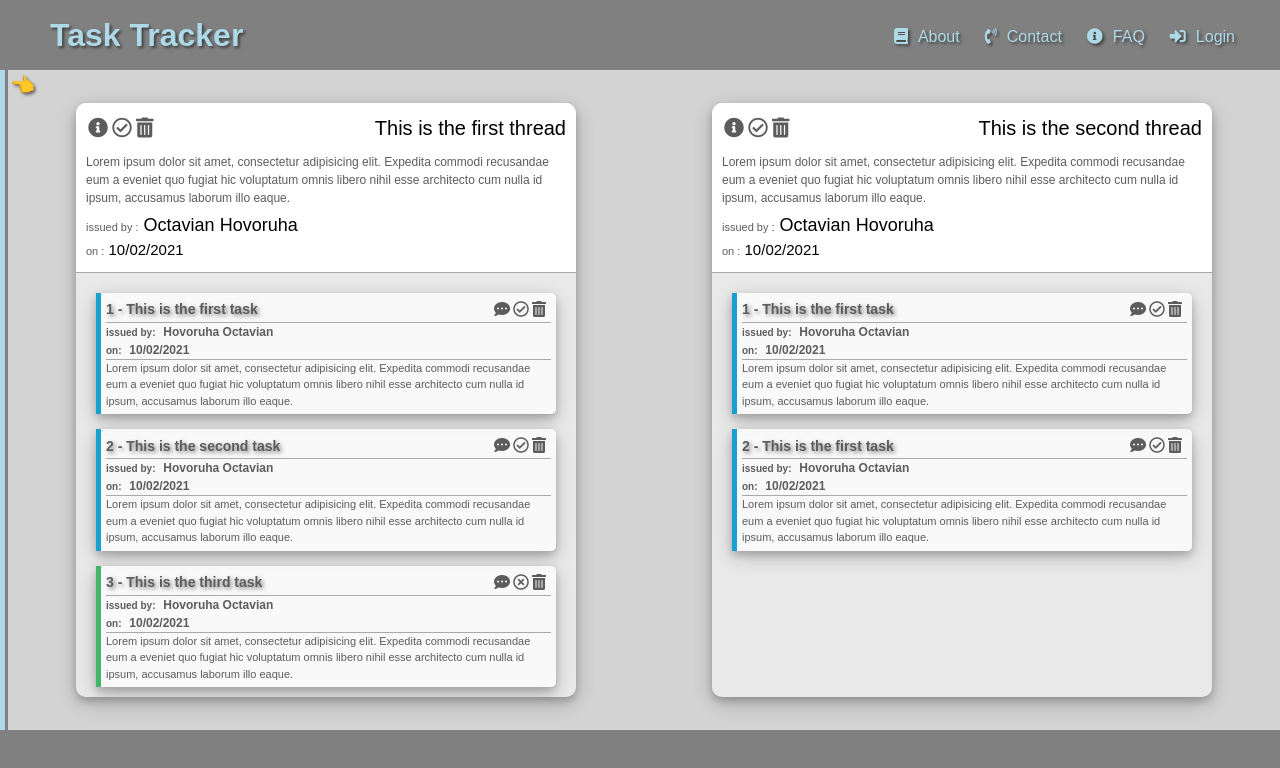
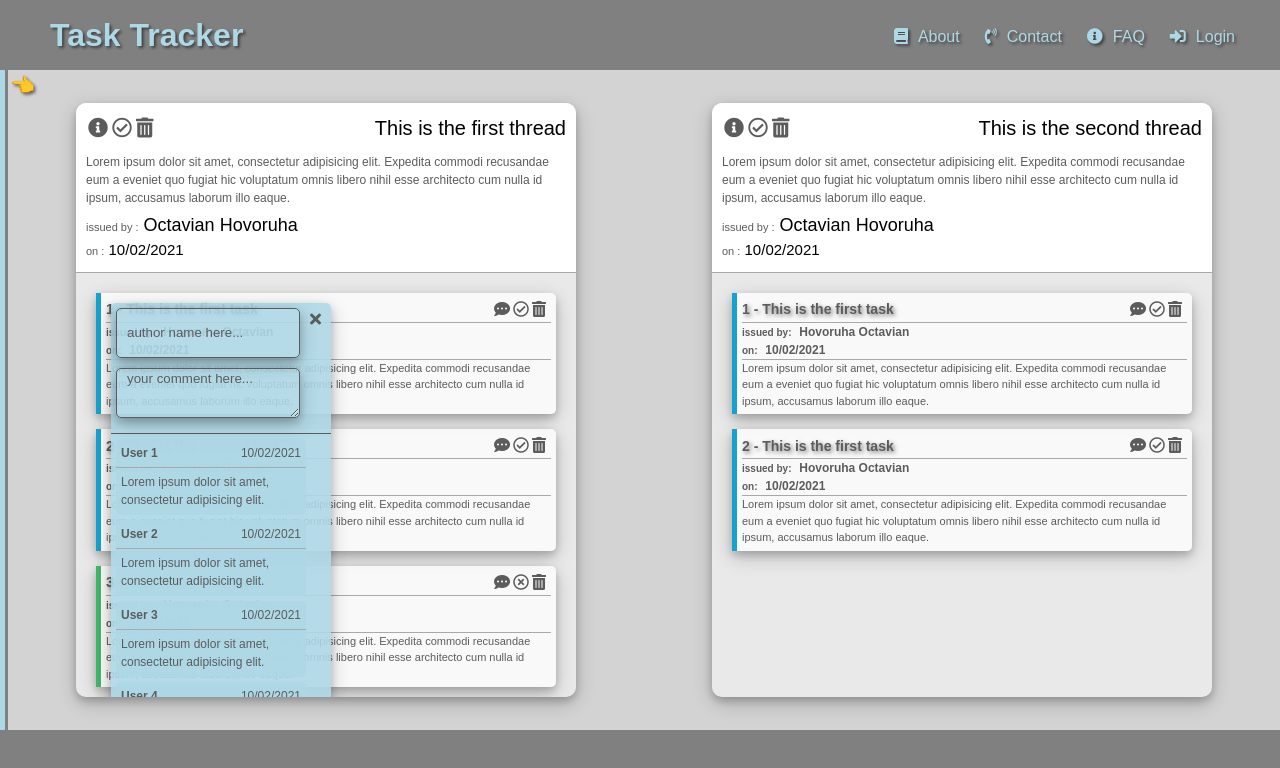
Before and after one commit to hovoruha/random-Vue-projects, a Vue app in the folder vue-project-one/: page / in a window 1280 px wide. Both pictures are taken after a click on the element 500 px from the left and 309 px from the top of the page. Shown: the top 768 px of the page. Built offline with nearby package versions, Linux system fonts and the light colour scheme.

Commit message:
implemented task chat section...

```diff
--- a/vue-project-one/public/main.css
+++ b/vue-project-one/public/main.css
@@ -8,6 +8,7 @@
   box-shadow: 0 4px 8px 0 rgba(0, 0, 0, 0.2), 0 6px 20px 0 rgba(0, 0, 0, 0.2);
   border-radius: 5px;
   padding-left: 10px;
+  margin-bottom: 10px;
   outline: none;
 }
 .input::placeholder {
@@ -30,6 +31,7 @@
   box-shadow: 0 4px 8px 0 rgba(0, 0, 0, 0.2), 0 6px 20px 0 rgba(0, 0, 0, 0.2);
   border-radius: 5px;
   padding-left: 10px;
+  margin-bottom: 10px;
   outline: none;
 }
 .input-primary::placeholder {
@@ -52,6 +54,7 @@
   box-shadow: 0 4px 8px 0 rgba(0, 0, 0, 0.2), 0 6px 20px 0 rgba(0, 0, 0, 0.2);
   border-radius: 5px;
   padding-left: 10px;
+  margin-bottom: 10px;
   outline: none;
 }
 .input-danger::placeholder {
@@ -74,6 +77,7 @@
   box-shadow: 0 4px 8px 0 rgba(0, 0, 0, 0.2), 0 6px 20px 0 rgba(0, 0, 0, 0.2);
   border-radius: 5px;
   padding-left: 10px;
+  margin-bottom: 10px;
   outline: none;
 }
 .input-warning::placeholder {
@@ -96,6 +100,7 @@
   box-shadow: 0 4px 8px 0 rgba(0, 0, 0, 0.2), 0 6px 20px 0 rgba(0, 0, 0, 0.2);
   border-radius: 5px;
   padding-left: 10px;
+  margin-bottom: 10px;
   outline: none;
 }
 .input-valid::placeholder {
@@ -118,6 +123,7 @@
   box-shadow: 0 4px 8px 0 rgba(0, 0, 0, 0.2), 0 6px 20px 0 rgba(0, 0, 0, 0.2);
   border-radius: 5px;
   padding-left: 10px;
+  margin-bottom: 10px;
   outline: none;
 }
 .input-disable::placeholder {
@@ -382,7 +388,7 @@
   position: absolute;
   top: 0;
   left: 0;
-  z-index: 1;
+  z-index: 2;
   width: 100%;
   height: 100%;
   padding: 40px;
@@ -404,7 +410,7 @@
   position: absolute;
   top: 0;
   left: 0;
-  z-index: 1;
+  z-index: 2;
   width: 100%;
   height: 100%;
   padding: 40px;
@@ -415,6 +421,84 @@
   text-align: center;
   color: #5c5c5c;
   margin-bottom: 50px;
+}
+
+.container-col {
+  width: 220px;
+  height: 440px;
+  background-color: rgba(173, 216, 230, 0.9);
+  border-radius: 5px;
+  box-shadow: 0 4px 8px 0 rgba(0, 0, 0, 0.2), 0 6px 20px 0 rgba(0, 0, 0, 0.2);
+  overflow: hidden;
+}
+.container-col-header {
+  display: flex;
+  flex-direction: row;
+  align-items: flex-start;
+  justify-content: space-between;
+  flex-wrap: nowrap;
+  width: 100%;
+  padding: 5px;
+  border-bottom: 1px solid #5c5c5c;
+}
+.container-col-header .close-icon {
+  padding: 0 5px 0 10px;
+}
+.container-col-header .close-icon:hover {
+  cursor: pointer;
+  color: #fc8194;
+}
+.container-col-body {
+  width: 100%;
+  height: 280px;
+  padding: 5px;
+  font-size: 12px;
+  color: #5c5c5c;
+  overflow-y: auto;
+}
+.container-col-footer {
+  width: 100%;
+  padding: 5px;
+  border-top: 1px solid #5c5c5c;
+}
+
+.container-row {
+  width: 190px;
+  min-height: 76px;
+  background-color: rgba(173, 216, 230, 0.9);
+  border-radius: 5px;
+  box-shadow: 0 4px 8px 0 rgba(0, 0, 0, 0.2), 0 6px 20px 0 rgba(0, 0, 0, 0.2);
+  margin-bottom: 5px;
+  box-shadow: none;
+}
+.container-row-header {
+  display: flex;
+  flex-direction: row;
+  align-items: flex-start;
+  justify-content: space-between;
+  flex-wrap: nowrap;
+  width: 100%;
+  padding: 5px;
+  border-bottom: 1px solid darkgray;
+}
+.container-row-header .close-icon {
+  padding: 0 5px 0 10px;
+}
+.container-row-header .close-icon:hover {
+  cursor: pointer;
+  color: #fc8194;
+}
+.container-row-body {
+  width: 100%;
+  padding: 5px;
+  font-size: 12px;
+  color: #5c5c5c;
+  overflow: auto;
+}
+.container-row-footer {
+  width: 100%;
+  padding: 5px;
+  border-top: 1px solid #5c5c5c;
 }
 
 .wrapper {
@@ -626,7 +710,7 @@
   cursor: pointer;
 }
 .app-showcase-item-header-title-menu span:first-child:hover i {
-  color: #41b668;
+  color: #18a1cf;
   transition: color 0.3s ease;
 }
 .app-showcase-item-header-title-menu span:last-child:hover i {
@@ -634,7 +718,7 @@
   transition: color 0.3s ease;
 }
 .app-showcase-item-header-title-menu span:nth-child(2):hover i {
-  color: #18a1cf;
+  color: #41b668;
   transition: color 0.3s ease;
 }
 .app-showcase-item-header-description {
--- /dev/null
+++ b/vue-project-one/src/components/BaseChatSection.vue
@@ -0,0 +1,64 @@
+<template>
+  <div class="container-col">
+    <div class="container-col-header">
+      <div>
+        <input
+          id="chatAuthor"
+          class="input"
+          type="text"
+          placeholder="author name here..."
+          @input="$emit('chat-author', $event.target.value)"
+        />
+        <textarea
+          class="input"
+          placeholder="your comment here..."
+          @keypress.enter="$emit('test-event', $event.target)"
+        ></textarea>
+      </div>
+      <div class="close-icon" @click="$emit('close-chat')">
+        <i class="fas fa-times"></i>
+      </div>
+    </div>
+    <div class="container-col-body">
+      <chat-section-comment :contents="chatContents" />
+    </div>
+    <!-- <div class="container-col-footer"></div> -->
+  </div>
+</template>
+
+<script>
+import ChatSectionComment from "./ChatSectionComment";
+
+export default {
+  name: "BaseChatSection",
+
+  components: {
+    ChatSectionComment,
+  },
+
+  props: {
+    chatContents: Array,
+  },
+
+  emits: ["close-chat", "test-event", "chat-author"],
+
+  data() {
+    return {};
+  },
+
+  methods: {},
+};
+</script>
+
+<style scoped>
+.container-col {
+  position: absolute;
+  top: 10px;
+  left: 10px;
+  z-index: 1;
+}
+
+textarea {
+  resize: vertical;
+}
+</style>
--- /dev/null
+++ b/vue-project-one/src/components/ChatSectionComment.vue
@@ -0,0 +1,25 @@
+<template>
+  <div class="container-row" v-for="item in contents" :key="item">
+    <div class="container-row-header">
+      <span>{{ item.author }}</span>
+      <span>{{ item.date }}</span>
+    </div>
+    <div class="container-row-body">{{ item.comment }}</div>
+  </div>
+</template>
+
+<script>
+export default {
+  name: "ChatSectionComment",
+
+  props: {
+    contents: Array,
+  },
+};
+</script>
+
+<style scoped>
+.container-row-header span:first-child {
+  font-weight: bold;
+}
+</style>
--- a/vue-project-one/src/components/ShowcaseTaskItem.vue
+++ b/vue-project-one/src/components/ShowcaseTaskItem.vue
@@ -5,10 +5,19 @@
     class="task-item item-primary"
     :class="item.complete ? 'item-valid' : ''"
   >
+    <base-chat-section
+      v-if="item.chatState"
+      :chatContents="item.comments"
+      @close-chat="closeChat(item)"
+      @chat-author="setChatAuthor"
+      @test-event="uploadComment"
+    />
     <div class="task-item-header">
       <div class="task-item-header-title">{{ item.id }} - {{ item.title }}</div>
       <div class="task-item-header-menu">
-        <span><i class="fas fa-comment-dots"></i></span>
+        <span @click="openChat(item, i)"
+          ><i class="fas fa-comment-dots"></i
+        ></span>
         <span @click="$emit('complete-task', i)"
           ><i
             :class="
@@ -32,21 +41,85 @@
 </template>
 
 <script>
+import { mapGetters } from "vuex";
+import BaseChatSection from "./BaseChatSection";
+
 export default {
   name: "ShowcaseTaskItem",
 
+  components: {
+    BaseChatSection,
+  },
+
   props: {
     contents: Array,
+    threadIndex: Number,
   },
 
   data() {
     return {
       isComplete: false,
+      chatAuthor: "",
+      taskIndex: "",
     };
   },
 
   emits: ["complete-task", "remove-task"],
 
-  methods: {},
+  computed: {
+    ...mapGetters(["currentDate", "currentState", "getAllChatComments"]),
+  },
+
+  methods: {
+    closeChat(item) {
+      item.chatState = false;
+      //set the chat close date in order to keep track of unread comments...
+      // console.log(item.chatCloseDate);
+      item.chatCloseDate = this.currentDate;
+      // console.log(item.chatCloseDate);
+    },
+
+    openChat(item, index) {
+      item.chatState = true;
+      this.taskIndex = index;
+      // console.log(this.TaskIndex);
+      this.$store.commit({
+        type: "setThreadAndTaskIndex",
+        thInd: this.threadIndex,
+        tkInd: this.taskIndex,
+      });
+    },
+
+    setChatAuthor(e) {
+      this.chatAuthor = e;
+    },
+
+    uploadComment(e) {
+      if (this.chatAuthor == "") {
+        alert("autorul nu este setat...");
+        return;
+      } else {
+        // alert(e.value);
+        // console.log(this.chatAuthor);
+        const currentComment = {
+          id: this.getAllChatComments + 1,
+          author: this.chatAuthor,
+          date: this.currentDate,
+          comment: e.value,
+        };
+        // console.log(currentComment);
+        // console.log(this.threadIndex, this.taskIndex);
+        this.$store.commit({
+          type: "addTaskComment",
+          thInd: this.threadIndex,
+          tkInd: this.taskIndex,
+          obj: currentComment,
+        });
+        e.value = "";
+      }
+
+      // console.log(this.getAllChatComments);
+    },
+  },
 };
 </script>
--- a/vue-project-one/src/components/TheSidebar.vue
+++ b/vue-project-one/src/components/TheSidebar.vue
@@ -195,6 +195,8 @@ export default {
           date: this.currentDate,
           content: text.value,
           complete: false,
+          chatState: false,
+          chatCloseDate: "",
           comments: [],
         };
 
--- a/vue-project-one/src/components/showcaseItem.vue
+++ b/vue-project-one/src/components/showcaseItem.vue
@@ -41,6 +41,7 @@
     <div class="app-showcase-item-content">
       <showcase-task-item
         :contents="item.content"
+        :threadIndex="index"
         @remove-task="removeTask"
         @complete-task="markCompletedTask"
       />
--- a/vue-project-one/src/scss/_showcase.scss
+++ b/vue-project-one/src/scss/_showcase.scss
@@ -64,7 +64,7 @@
           }
 
           span:first-child:hover i {
-            color: set-color($txt, valid);
+            color: set-color($txt, primary);
             transition: color 0.3s ease;
           }
           span:last-child:hover i {
@@ -72,7 +72,7 @@
             transition: color 0.3s ease;
           }
           span:nth-child(2):hover i {
-            color: set-color($txt, primary);
+            color: set-color($txt, valid);
             transition: color 0.3s ease;
           }
         }
--- a/vue-project-one/src/scss/_utility.scss
+++ b/vue-project-one/src/scss/_utility.scss
@@ -95,3 +95,75 @@
 .base-modal-row {
   @include modal-flex-row(center, center, nowrap);
 }
+
+//basic three sections container...
+.container-col {
+  @include container-col(accent1, 220px, 2);
+
+  &-header {
+    @include flex-row(flex-start, space-between, nowrap);
+    width: 100%;
+    padding: 5px;
+    border-bottom: 1px solid set-color($bord, default);
+
+    .close-icon {
+      padding: 0 5px 0 10px;
+
+      &:hover {
+        cursor: pointer;
+        color: set-color($txt, danger);
+      }
+    }
+  }
+
+  &-body {
+    width: 100%;
+    height: 280px;
+    padding: 5px;
+    font-size: 12px;
+    color: set-color($txt, default);
+    overflow-y: auto;
+  }
+
+  &-footer {
+    width: 100%;
+    padding: 5px;
+    border-top: 1px solid set-color($bord, default);
+  }
+}
+
+.container-row {
+  @include container-row(accent1, 190px, 2.5);
+  margin-bottom: 5px;
+  box-shadow: none;
+
+  &-header {
+    @include flex-row(flex-start, space-between, nowrap);
+    width: 100%;
+    padding: 5px;
+    border-bottom: 1px solid set-color($bord, disable);
+
+    .close-icon {
+      padding: 0 5px 0 10px;
+
+      &:hover {
+        cursor: pointer;
+        color: set-color($txt, danger);
+      }
+    }
+  }
+
+  &-body {
+    width: 100%;
+    padding: 5px;
+    font-size: 12px;
+    color: set-color($txt, default);
+    overflow: auto;
+  }
+
+  &-footer {
+    width: 100%;
+    padding: 5px;
+    border-top: 1px solid set-color($bord, default);
+  }
+}
--- a/vue-project-one/src/store.js
+++ b/vue-project-one/src/store.js
@@ -3,6 +3,8 @@ import { createStore } from "vuex";
 const store = createStore({
   state: {
     activeThread: "",
+    threadIndex: "",
+    taskIndex: "",
 
     allThreads: [
       {
@@ -22,7 +24,38 @@ const store = createStore({
             content:
               "Lorem ipsum dolor sit amet, consectetur adipisicing elit. Expedita commodi recusandae eum a eveniet quo fugiat hic voluptatum omnis libero nihil esse architecto cum nulla id ipsum, accusamus laborum illo eaque.",
             complete: false,
-            comments: [],
+            chatState: false,
+            chatCloseDate: "10/02/2021",
+            comments: [
+              {
+                id: 1,
+                author: "User 1",
+                date: "10/02/2021",
+                comment:
+                  "Lorem ipsum dolor sit amet, consectetur adipisicing elit.",
+              },
+              {
+                id: 2,
+                author: "User 2",
+                date: "10/02/2021",
+                comment:
+                  "Lorem ipsum dolor sit amet, consectetur adipisicing elit.",
+              },
+              {
+                id: 3,
+                author: "User 3",
+                date: "10/02/2021",
+                comment:
+                  "Lorem ipsum dolor sit amet, consectetur adipisicing elit.",
+              },
+              {
+                id: 4,
+                author: "User 4",
+                date: "10/02/2021",
+                comment:
+                  "Lorem ipsum dolor sit amet, consectetur adipisicing elit.",
+              },
+            ],
           },
           {
             id: 2,
@@ -32,6 +65,8 @@ const store = createStore({
             content:
               "Lorem ipsum dolor sit amet, consectetur adipisicing elit. Expedita commodi recusandae eum a eveniet quo fugiat hic voluptatum omnis libero nihil esse architecto cum nulla id ipsum, accusamus laborum illo eaque.",
             complete: false,
+            chatState: false,
+            chatCloseDate: "10/02/2021",
             comments: [],
           },
           {
@@ -42,6 +77,8 @@ const store = createStore({
             content:
               "Lorem ipsum dolor sit amet, consectetur adipisicing elit. Expedita commodi recusandae eum a eveniet quo fugiat hic voluptatum omnis libero nihil esse architecto cum nulla id ipsum, accusamus laborum illo eaque.",
             complete: true,
+            chatState: false,
+            chatCloseDate: "10/02/2021",
             comments: [],
           },
           {
@@ -52,6 +89,8 @@ const store = createStore({
             content:
               "Lorem ipsum dolor sit amet, consectetur adipisicing elit. Expedita commodi recusandae eum a eveniet quo fugiat hic voluptatum omnis libero nihil esse architecto cum nulla id ipsum, accusamus laborum illo eaque.",
             complete: false,
+            chatState: false,
+            chatCloseDate: "10/02/2021",
             comments: [],
           },
           {
@@ -62,6 +101,8 @@ const store = createStore({
             content:
               "Lorem ipsum dolor sit amet, consectetur adipisicing elit. Expedita commodi recusandae eum a eveniet quo fugiat hic voluptatum omnis libero nihil esse architecto cum nulla id ipsum, accusamus laborum illo eaque.",
             complete: false,
+            chatState: false,
+            chatCloseDate: "10/02/2021",
             comments: [],
           },
         ],
@@ -83,6 +124,8 @@ const store = createStore({
             content:
               "Lorem ipsum dolor sit amet, consectetur adipisicing elit. Expedita commodi recusandae eum a eveniet quo fugiat hic voluptatum omnis libero nihil esse architecto cum nulla id ipsum, accusamus laborum illo eaque.",
             complete: false,
+            chatState: false,
+            chatCloseDate: "10/02/2021",
             comments: [],
           },
           {
@@ -93,6 +136,8 @@ const store = createStore({
             content:
               "Lorem ipsum dolor sit amet, consectetur adipisicing elit. Expedita commodi recusandae eum a eveniet quo fugiat hic voluptatum omnis libero nihil esse architecto cum nulla id ipsum, accusamus laborum illo eaque.",
             complete: false,
+            chatState: false,
+            chatCloseDate: "10/02/2021",
             comments: [],
           },
         ],
@@ -117,12 +162,21 @@ const store = createStore({
       return state.allThreads[indexInThreads].content.length;
     },
 
+    getAllChatComments: (state) => {
+      return state.allThreads[state.threadIndex].content[state.taskIndex]
+        .comments.length;
+    },
+
     currentDate: () => {
       const date = new Date();
-      const year = date.getFullYear();
-      const month = date.getMonth();
-      const day = date.getDay();
-      const currentDate = day + " / " + month + " / " + year;
+      const year = date.getUTCFullYear();
+      const month = date.getUTCMonth();
+      const day = date.getUTCDay();
+      const h = date.getUTCHours();
+      const m = date.getUTCMinutes();
+      const s = date.getUTCSeconds();
+      const currentDate =
+        day + "/" + month + "/" + year + " - " + h + ":" + m + ":" + s;
 
       return currentDate;
     },
@@ -145,6 +199,20 @@ const store = createStore({
       //use index to focus onto the content array-prop
       state.allThreads[threadIndex].content.push(obj);
     },
+
+    addTaskComment(state, payload) {
+      state.allThreads[payload.thInd].content[payload.tkInd].comments.push(
+        payload.obj
+      );
+      // console.log(
+      //   state.allThreads[payload.thInd].content[payload.tkInd].comments
+      // );
+    },
+
+    setThreadAndTaskIndex(state, payload) {
+      state.threadIndex = payload.thInd;
+      state.taskIndex = payload.tkInd;
+    },
   },
 
   actions: {},
```
Also changed, not shown: vue-project-one/src/scss/_mixins.scss (+23 -2 lines), 1 other file (tests, documents, lock files or other folders).
